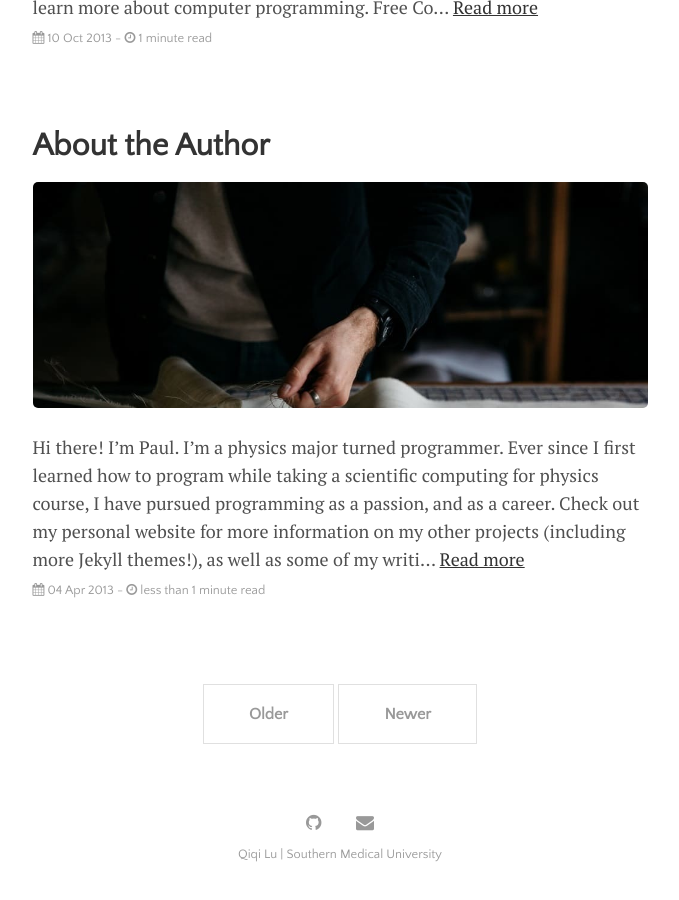
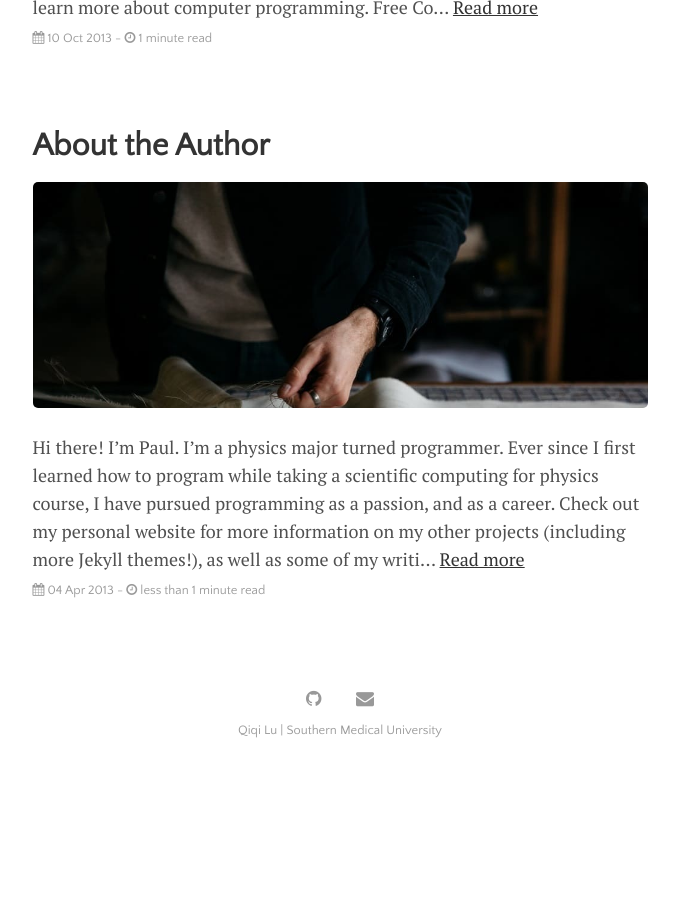
Before and after one commit to Recklexx/Recklexx.github.io, a Jekyll site: the page built from index.html, in a window 1280 px wide and 900 px high, scrolled down 2243 px. Shown: the whole window, without its empty margins (300-979 px from the left). Built offline with Jekyll 4.4.1, drawn with Linux system fonts in a browser that asks for light colours; the list of posts is cut into pages by our own code; after the commit the page ends 3019 px from its top, so only the background shows below that.

Commit message:
Update home.html

```diff
--- a/_layouts/home.html
+++ b/_layouts/home.html
@@ -18,16 +18,3 @@ layout: default
     </p>
   </div>
 {% endfor %}
-<!-- Pagination links -->
-<div class="pagination">
-  {% if paginator.next_page %}
-    <a class="pagination-button pagination-active next" href="{{ site.github.url }}{{ paginator.next_page_path }}">{{ site.data.settings.pagination.previous_page }}</a>
-  {% else %}
-    <span class="pagination-button">{{ site.data.settings.pagination.previous_page }}</span>
-  {% endif %}
-  {% if paginator.previous_page %}
-    <a class="pagination-button pagination-active" href="{{ site.baseurl }}{{ paginator.previous_page_path }}">{{ site.data.settings.pagination.next_page }}</a>
-  {% else %}
-    <span class="pagination-button">{{ site.data.settings.pagination.next_page }}</span>
-  {% endif %}
-</div>
```
